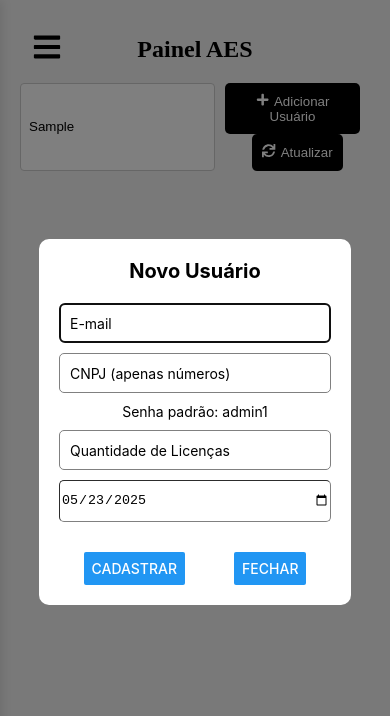
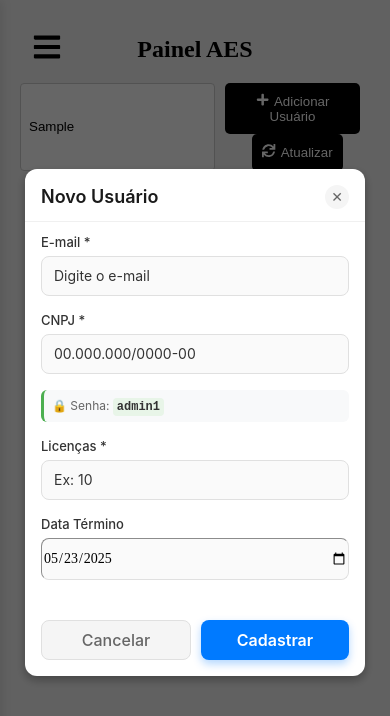
Before and after one commit to MGUELZIN/projeto-rnfirebase, a React Native app: screen /Dashboard in a window 390 px wide. Both pictures are taken after typing "Sample" into the empty fields and a click on the button "Adicionar Usuário". Shown: the top 716 px of the page. Built offline with nearby package versions, Linux system fonts and the light colour scheme; no server answers; the database is empty.

Commit message:
feat: Melhorar o modal de cadastro de usuários com validação de campos e novo estilo

```diff
--- a/UserModal.js
+++ b/UserModal.js
@@ -2,14 +2,14 @@ import React, { useState } from 'react';
 import {
   View,
   Text,
-  Button,
   TextInput,
   Alert,
   ActivityIndicator,
   Platform,
   TouchableOpacity,
   Modal,
-  StyleSheet
+  ScrollView,
+  KeyboardAvoidingView
 } from 'react-native';
 import { auth, db } from './services/firebase_service';
 import { createUserWithEmailAndPassword } from 'firebase/auth';
@@ -21,10 +21,70 @@ export const UserModal = ({ visible, onClose }) => {
     const [userMail, setUserMail] = useState('');
     const [cnpj, setCnpj] = useState('');
     const [loading, setLoading] = useState(false);
-    const SENHA_PADRAO = "admin1";
     const [licenses, setLicenses] = useState('');
     const [terminate, setTerminate] = useState(new Date());
     const [showDatePicker, setShowDatePicker] = useState(false);
+    const [errors, setErrors] = useState({});
+
+    const SENHA_PADRAO = "admin1";
+
+    // Função para formatar CNPJ
+    const formatCNPJ = (value) => {
+        const numericValue = value.replace(/\D/g, '');
+        if (numericValue.length <= 2) return numericValue;
+        if (numericValue.length <= 5) return `${numericValue.slice(0, 2)}.${numericValue.slice(2)}`;
+        if (numericValue.length <= 8) return `${numericValue.slice(0, 2)}.${numericValue.slice(2, 5)}.${numericValue.slice(5)}`;
+        if (numericValue.length <= 12) return `${numericValue.slice(0, 2)}.${numericValue.slice(2, 5)}.${numericValue.slice(5, 8)}/${numericValue.slice(8)}`;
+        return `${numericValue.slice(0, 2)}.${numericValue.slice(2, 5)}.${numericValue.slice(5, 8)}/${numericValue.slice(8, 12)}-${numericValue.slice(12, 14)}`;
+    };
+
+    const handleCNPJChange = (text) => {
+        const formatted = formatCNPJ(text);
+        setCnpj(formatted);
+        if (errors.cnpj) {
+            setErrors(prev => ({ ...prev, cnpj: null }));
+        }
+    };
+
+    const handleEmailChange = (text) => {
+        setUserMail(text);
+        if (errors.userMail) {
+            setErrors(prev => ({ ...prev, userMail: null }));
+        }
+    };
+
+    const handleLicensesChange = (text) => {
+        setLicenses(text);
+        if (errors.licenses) {
+            setErrors(prev => ({ ...prev, licenses: null }));
+        }
+    };
+
+    const validateForm = () => {
+        const newErrors = {};
+
+        if (!userMail.trim()) {
+            newErrors.userMail = 'E-mail é obrigatório';
+        } else if (!/^[^\s@]+@[^\s@]+\.[^\s@]+$/.test(userMail)) {
+            newErrors.userMail = 'E-mail inválido';
+        }
+
+        const cnpjNumbers = cnpj.replace(/\D/g, '');
+        if (!cnpjNumbers) {
+            newErrors.cnpj = 'CNPJ é obrigatório';
+        } else if (cnpjNumbers.length !== 14) {
+            newErrors.cnpj = 'CNPJ deve conter 14 dígitos';
+        }
+
+        if (!licenses.trim()) {
+            newErrors.licenses = 'Quantidade de licenças é obrigatória';
+        } else if (isNaN(licenses) || parseInt(licenses) <= 0) {
+            newErrors.licenses = 'Insira um número válido maior que 0';
+        }
+
+        setErrors(newErrors);
+        return Object.keys(newErrors).length === 0;
+    };
 
     const handleDateChange = (event, selectedDate) => {
         const currentDate = selectedDate || terminate;
@@ -48,18 +108,7 @@ export const UserModal = ({ visible, onClose }) => {
     };
 
     const cadastrarUsuario = async () => {
-        if (!userMail || !cnpj) {
-            Alert.alert('Atenção', 'Preencha todos os campos!');
-            return;
-        }
-
-        if (cnpj.length !== 14 || !/^\d+$/.test(cnpj)) {
-            Alert.alert('Atenção', 'CNPJ deve conter 14 dígitos numéricos');
-            return;
-        }
-
-        if (!userMail.includes('@') || !userMail.includes('.')) {
-            Alert.alert('Atenção', 'Por favor, insira um e-mail válido');
+        if (!validateForm()) {
             return;
         }
 
@@ -71,20 +120,17 @@ export const UserModal = ({ visible, onClose }) => {
 
             await setDoc(doc(db, 'usuarios', user.uid), {
                 email: userMail,
-                cnpj: cnpj,
+                cnpj: cnpj.replace(/\D/g, ''),
                 licenses: Number(licenses),
                 used: 0,
                 inicio: new Date(),
                 terminate: terminate,
             });
 
-            await setDoc(doc(db, cnpj, 'default'), {});
+            await setDoc(doc(db, cnpj.replace(/\D/g, ''), 'default'), {});
 
             Alert.alert('Sucesso', `Usuário ${userMail} cadastrado com sucesso!`);
-            setUserMail('');
-            setCnpj('');
-            setLicenses('');
-            setTerminate(new Date());
+            resetForm();
             onClose();
         } catch (error) {
             let errorMessage = 'Erro ao cadastrar';
@@ -95,6 +141,9 @@ export const UserModal = ({ visible, onClose }) => {
                 case 'auth/invalid-email':
                     errorMessage = 'E-mail inválido';
                     break;
+                case 'auth/weak-password':
+                    errorMessage = 'Senha muito fraca';
+                    break;
                 default:
                     errorMessage = error.message;
             }
@@ -104,45 +153,101 @@ export const UserModal = ({ visible, onClose }) => {
         }
     };
 
+    const resetForm = () => {
+        setUserMail('');
+        setCnpj('');
+        setLicenses('');
+        setTerminate(new Date());
+        setErrors({});
+    };
+
+    const handleClose = () => {
+        resetForm();
+        onClose();
+    };
+
     return (
         <Modal
             visible={visible}
-            animationType="none"
+            animationType="fade"
             transparent={true}
-            onRequestClose={onClose}
+            onRequestClose={handleClose}
         >
-            <View style={styles.modalOverlay}>
+            <TouchableOpacity
+                style={styles.modalOverlay}
+                activeOpacity={1}
+                onPress={handleClose}
+            >
                 <View style={styles.modalContainer}>
+                    <TouchableOpacity activeOpacity={1} onPress={() => {}}>
+                        {/* Header */}
+                        <View style={styles.header}>
                             <Text style={styles.title}>Novo Usuário</Text>
+                            <TouchableOpacity onPress={handleClose} style={styles.closeButton}>
+                                <Text style={styles.closeButtonText}>✕</Text>
+                            </TouchableOpacity>
+                        </View>
 
+                        {/* Form Fields */}
+                        <View style={styles.formContainer}>
+                            {/* Email Field */}
+                            <View style={styles.fieldContainer}>
+                                <Text style={styles.label}>E-mail *</Text>
                                 <TextInput
-                        placeholder='E-mail'
-                        style={styles.input}
+                                    placeholder='Digite o e-mail'
+                                    style={[styles.input, errors.userMail && styles.inputError]}
                                     value={userMail}
-                        onChangeText={setUserMail}
+                                    onChangeText={handleEmailChange}
                                     keyboardType="email-address"
                                     autoCapitalize="none"
+                                    autoCorrect={false}
                                 />
+                                {errors.userMail && (
+                                    <Text style={styles.errorText}>{errors.userMail}</Text>
+                                )}
+                            </View>
 
+                            {/* CNPJ Field */}
+                            <View style={styles.fieldContainer}>
+                                <Text style={styles.label}>CNPJ *</Text>
                                 <TextInput
-                        placeholder='CNPJ (apenas números)'
-                        style={styles.input}
+                                    placeholder='00.000.000/0000-00'
+                                    style={[styles.input, errors.cnpj && styles.inputError]}
                                     value={cnpj}
-                        onChangeText={setCnpj}
+                                    onChangeText={handleCNPJChange}
                                     keyboardType="numeric"
-                        maxLength={14}
+                                    maxLength={18}
                                 />
+                                {errors.cnpj && (
+                                    <Text style={styles.errorText}>{errors.cnpj}</Text>
+                                )}
+                            </View>
 
-                    <Text style={styles.text}>Senha padrão: admin1</Text>
+                            {/* Password Info */}
+                            <View style={styles.infoContainer}>
+                                <Text style={styles.infoText}>
+                                    🔒 Senha: <Text style={styles.passwordText}>admin1</Text>
+                                </Text>
+                            </View>
 
+                            {/* Licenses Field */}
+                            <View style={styles.fieldContainer}>
+                                <Text style={styles.label}>Licenças *</Text>
                                 <TextInput
-                        placeholder='Quantidade de Licenças'
-                        style={styles.input}
+                                    placeholder='Ex: 10'
+                                    style={[styles.input, errors.licenses && styles.inputError]}
                                     value={licenses}
-                        onChangeText={setLicenses}
+                                    onChangeText={handleLicensesChange}
                                     keyboardType="numeric"
                                 />
+                                {errors.licenses && (
+                                    <Text style={styles.errorText}>{errors.licenses}</Text>
+                                )}
+                            </View>
 
+                            {/* Date Field */}
+                            <View style={styles.fieldContainer}>
+                                <Text style={styles.label}>Data Término</Text>
                                 {Platform.OS === 'web' ? (
                                     <input
                                         type="date"
@@ -152,23 +257,39 @@ export const UserModal = ({ visible, onClose }) => {
                                     />
                                 ) : (
                                     <TouchableOpacity onPress={showDatepicker} style={styles.dateButton}>
-                            <Text>Selecionar Data: {terminate.toLocaleDateString()}</Text>
+                                        <Text style={styles.dateButtonText}>
+                                            📅 {terminate.toLocaleDateString('pt-BR')}
+                                        </Text>
                                     </TouchableOpacity>
                                 )}
+                            </View>
+                        </View>
 
-                    <View style={styles.buttonContainer}>
-                        <Button
-                            title="Cadastrar"
+                        {/* Action Buttons */}
+                        <View style={styles.actionContainer}>
+                            <TouchableOpacity
+                                style={[styles.button, styles.cancelButton]}
+                                onPress={handleClose}
+                                disabled={loading}
+                            >
+                                <Text style={styles.cancelButtonText}>Cancelar</Text>
+                            </TouchableOpacity>
+
+                            <TouchableOpacity
+                                style={[styles.button, styles.submitButton, loading && styles.buttonDisabled]}
                                 onPress={cadastrarUsuario}
                                 disabled={loading}
-                        />
-                        <Button
-                            title="Fechar"
-                            onPress={onClose}
-                        />
+                            >
+                                {loading ? (
+                                    <ActivityIndicator size="small" color="#fff" />
+                                ) : (
+                                    <Text style={styles.submitButtonText}>Cadastrar</Text>
+                                )}
+                            </TouchableOpacity>
                         </View>
+                    </TouchableOpacity>
                 </View>
-            </View>
+            </TouchableOpacity>
         </Modal>
     );
 };
--- a/app/styles/modal_style.js
+++ b/app/styles/modal_style.js
@@ -1,56 +1,171 @@
-import { StyleSheet } from "react-native";
+import { StyleSheet, Dimensions, Platform } from "react-native";
+
+const { width } = Dimensions.get('window');
 
 export const styles = StyleSheet.create({
-  modalOverlay: {
+    modalOverlay: {
         flex: 1,
         justifyContent: 'center',
         alignItems: 'center',
-        backgroundColor: 'rgba(0, 0, 0, 0.5)',
+        backgroundColor: 'rgba(0, 0, 0, 0.6)',
+        padding: 20,
     },
     modalContainer: {
-        width: '80%',
-        maxWidth: 400,
-        backgroundColor: 'white',
-        padding: 20,
-        borderRadius: 10,
-        elevation: 5,
+        width: 340,
+        backgroundColor: '#fff',
+        borderRadius: 12,
+        shadowColor: '#000',
+        shadowOffset: { width: 0, height: 4 },
+        shadowOpacity: 0.3,
+        shadowRadius: 10,
+        elevation: 20,
+    },
+    header: {
+        flexDirection: 'row',
+        justifyContent: 'space-between',
+        alignItems: 'center',
+        padding: 16,
+        paddingBottom: 12,
+        borderBottomWidth: 1,
+        borderBottomColor: '#f0f0f0',
     },
     title: {
-        fontSize: 20,
-        fontWeight: 'bold',
-        marginBottom: 20,
-        textAlign: 'center',
+        fontSize: 18,
+        fontWeight: '600',
+        color: '#1a1a1a',
+    },
+    closeButton: {
+        width: 24,
+        height: 24,
+        borderRadius: 12,
+        backgroundColor: '#f5f5f5',
+        justifyContent: 'center',
+        alignItems: 'center',
+    },
+    closeButtonText: {
+        fontSize: 14,
+        color: '#666',
+        fontWeight: '500',
+    },
+    formContainer: {
+        padding: 16,
+        paddingTop: 12,
+    },
+    fieldContainer: {
+        marginBottom: 16,
+    },
+    label: {
+        fontSize: 13,
+        fontWeight: '500',
+        color: '#333',
+        marginBottom: 6,
     },
     input: {
         height: 40,
-        borderColor: 'gray',
+        borderColor: '#e0e0e0',
         borderWidth: 1,
-        marginBottom: 10,
-        paddingHorizontal: 10,
-        borderRadius: 5,
+        borderRadius: 8,
+        paddingHorizontal: 12,
+        fontSize: 14,
+        backgroundColor: '#fafafa',
+        color: '#333',
     },
-    text: {
-        marginBottom: 10,
-        textAlign: 'center',
+    inputError: {
+        borderColor: '#ff4757',
+        backgroundColor: '#fff5f5',
+    },
+    errorText: {
+        fontSize: 12,
+        color: '#ff4757',
+        marginTop: 4,
+        marginLeft: 4,
+        fontWeight: '500',
+    },
+    infoContainer: {
+        backgroundColor: '#f8f9fa',
+        padding: 8,
+        borderRadius: 6,
+        marginBottom: 16,
+        borderLeftWidth: 3,
+        borderLeftColor: '#4CAF50',
+    },
+    infoText: {
+        fontSize: 12,
+        color: '#666',
+    },
+    passwordText: {
+        fontWeight: '600',
+        color: '#333',
+        fontFamily: Platform.OS === 'ios' ? 'Courier New' : 'monospace',
+        backgroundColor: '#e8f5e8',
+        paddingHorizontal: 4,
+        paddingVertical: 2,
+        borderRadius: 4,
     },
     dateButton: {
-        padding: 10,
-        backgroundColor: '#f0f0f0',
-        borderRadius: 5,
-        marginBottom: 10,
+        height: 40,
+        backgroundColor: '#fafafa',
+        borderWidth: 1,
+        borderColor: '#e0e0e0',
+        borderRadius: 8,
+        justifyContent: 'center',
         alignItems: 'center',
+        paddingHorizontal: 12,
+    },
+    dateButtonText: {
+        fontSize: 14,
+        color: '#333',
     },
     webDateInput: {
         height: 40,
-        borderColor: 'gray',
+        borderColor: '#e0e0e0',
         borderWidth: 1,
-        marginBottom: 10,
-        paddingHorizontal: 10,
-        borderRadius: 5,
+        borderRadius: 8,
+        paddingHorizontal: 12,
+        fontSize: 14,
+        backgroundColor: '#fafafa',
+        outline: 'none',
+        fontFamily: 'inherit',
     },
-    buttonContainer: {
+    actionContainer: {
         flexDirection: 'row',
-        justifyContent: 'space-around',
-        marginTop: 20,
+        padding: 16,
+        paddingTop: 8,
+        gap: 10,
+    },
+    button: {
+        flex: 1,
+        height: 40,
+        borderRadius: 8,
+        justifyContent: 'center',
+        alignItems: 'center',
+    },
+    cancelButton: {
+        backgroundColor: '#f5f5f5',
+        borderWidth: 1,
+        borderColor: '#e0e0e0',
+    },
+    cancelButtonText: {
+        fontSize: 16,
+        fontWeight: '500',
+        color: '#666',
+    },
+    submitButton: {
+        backgroundColor: '#007AFF',
+        shadowColor: '#007AFF',
+        shadowOffset: { width: 0, height: 4 },
+        shadowOpacity: 0.3,
+        shadowRadius: 8,
+        elevation: 6,
+    },
+    submitButtonText: {
+        fontSize: 16,
+        fontWeight: '600',
+        color: '#fff',
+    },
+    buttonDisabled: {
+        backgroundColor: '#ccc',
+        shadowOpacity: 0,
+        elevation: 0,
     },
 });
```
Lines whose indentation alone changed are shown as unchanged.
